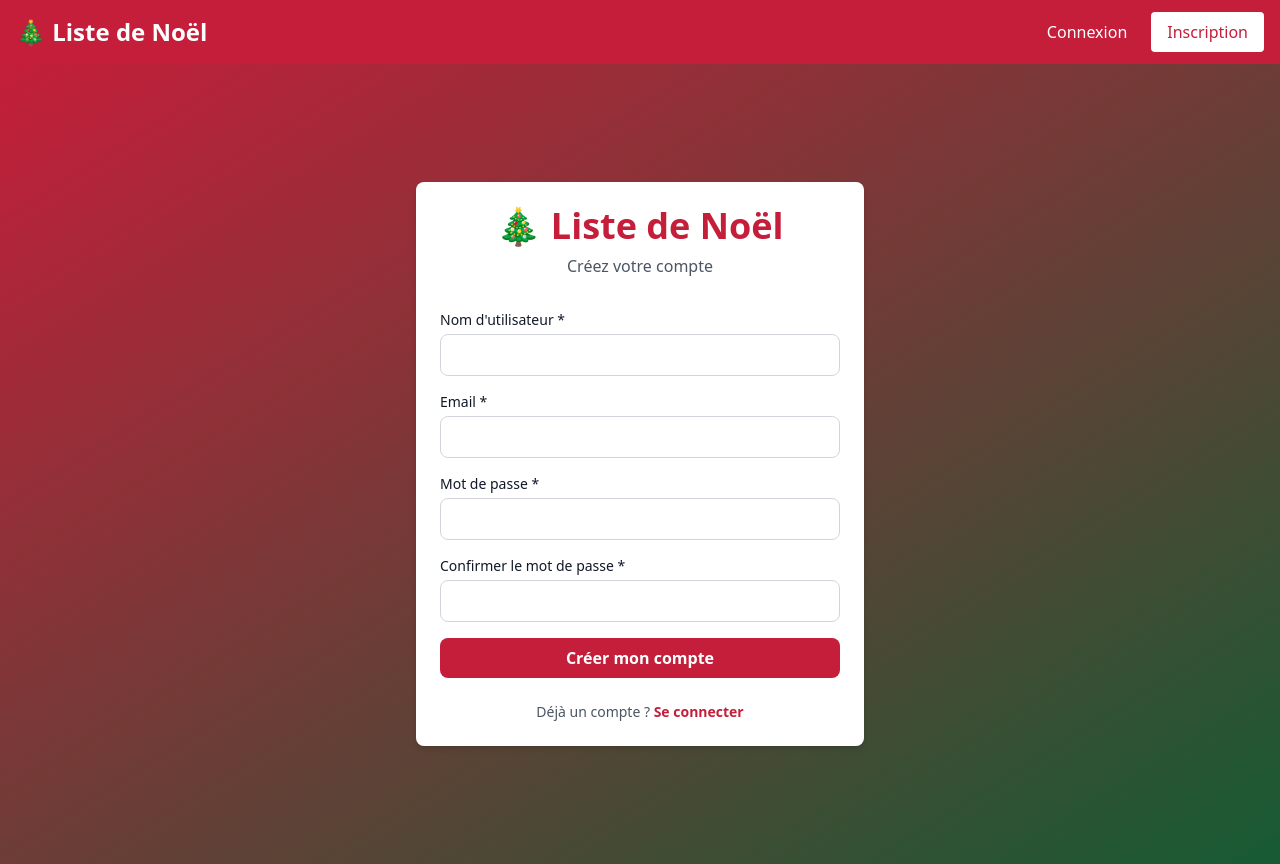
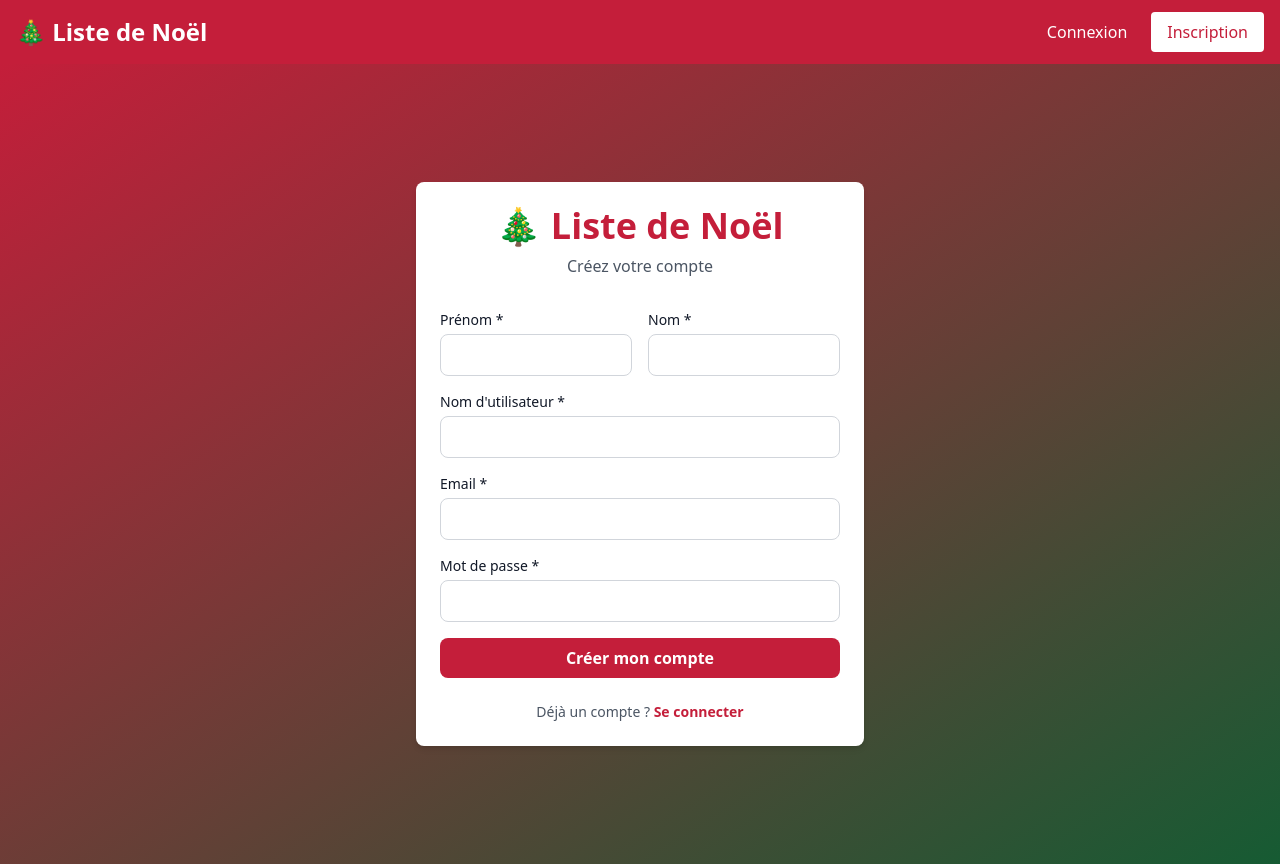
Before and after one commit to MBoussel/LaHotte-Front, a React (Vite) app: page /register in a window 1280 px wide. Built offline with nearby package versions, Linux system fonts and the light colour scheme; no server answers.

Commit message:
fix: login

```diff
--- a/src/pages/Login.tsx
+++ b/src/pages/Login.tsx
@@ -7,7 +7,7 @@ const Login = () => {
   const navigate = useNavigate();
   const { setUser } = useAuth();
   const [formData, setFormData] = useState({
-    username: '',
+    username: '',  // Peut être username OU email
     password: '',
   });
   const [error, setError] = useState('');
@@ -26,6 +26,7 @@ const Login = () => {
 
       navigate('/familles');
     } catch (err: any) {
+      console.error('Erreur login:', err);
       setError(err.response?.data?.detail || 'Identifiants incorrects');
     }
   };
@@ -53,12 +54,13 @@ const Login = () => {
         <form onSubmit={handleSubmit} className="space-y-4">
           <div>
             <label className="block text-sm font-medium mb-1">
-              Nom d'utilisateur
+              Email ou nom d'utilisateur
             </label>
             <input
               type="text"
               name="username"
               className="input"
+              placeholder="email@example.com"
               value={formData.username}
               onChange={handleChange}
               required
--- a/src/pages/Register.tsx
+++ b/src/pages/Register.tsx
@@ -7,8 +7,9 @@ const Register = () => {
   const [formData, setFormData] = useState({
     username: '',
     email: '',
+    first_name: '',
+    last_name: '',
     password: '',
-    confirmPassword: '',
   });
   const [error, setError] = useState('');
 
@@ -16,15 +17,17 @@ const Register = () => {
     e.preventDefault();
     setError('');
 
-    if (formData.password !== formData.confirmPassword) {
-      setError('Les mots de passe ne correspondent pas');
-      return;
-    }
-
     try {
-      await authAPI.register(formData.username, formData.email, formData.password);
+      await authAPI.register(
+        formData.username,
+        formData.email,
+        formData.password,
+        formData.first_name,
+        formData.last_name
+      );
       navigate('/login');
     } catch (err: any) {
+      console.error('Erreur register:', err);
       setError(err.response?.data?.detail || 'Erreur lors de l\'inscription');
     }
   };
@@ -50,6 +53,36 @@ const Register = () => {
         )}
 
         <form onSubmit={handleSubmit} className="space-y-4">
+          <div className="grid grid-cols-2 gap-4">
+            <div>
+              <label className="block text-sm font-medium mb-1">
+                Prénom *
+              </label>
+              <input
+                type="text"
+                name="first_name"
+                className="input"
+                value={formData.first_name}
+                onChange={handleChange}
+                required
+              />
+            </div>
+
+            <div>
+              <label className="block text-sm font-medium mb-1">
+                Nom *
+              </label>
+              <input
+                type="text"
+                name="last_name"
+                className="input"
+                value={formData.last_name}
+                onChange={handleChange}
+                required
+              />
+            </div>
+          </div>
+
           <div>
             <label className="block text-sm font-medium mb-1">
               Nom d'utilisateur *
@@ -92,20 +125,6 @@ const Register = () => {
             />
           </div>
 
-          <div>
-            <label className="block text-sm font-medium mb-1">
-              Confirmer le mot de passe *
-            </label>
-            <input
-              type="password"
-              name="confirmPassword"
-              className="input"
-              value={formData.confirmPassword}
-              onChange={handleChange}
-              required
-            />
-          </div>
-
           <button type="submit" className="btn-primary w-full">
             Créer mon compte
           </button>
--- a/src/services/api.ts
+++ b/src/services/api.ts
@@ -47,8 +47,20 @@ api.interceptors.response.use(
 
 // Auth
 export const authAPI = {
-  register: (username: string, email: string, password: string) =>
-    api.post<User>('/auth/register', { username, email, password }),
+  register: (
+    username: string,
+    email: string,
+    password: string,
+    first_name?: string,
+    last_name?: string
+  ) =>
+    api.post<User>('/auth/register', {
+      username,
+      email,
+      password,
+      first_name: first_name || '',
+      last_name: last_name || '',
+    }),
 
   login: (username: string, password: string) =>
     api.post<{ access_token: string; token_type: string }>(
@@ -59,7 +71,6 @@ export const authAPI = {
 
   getMe: () => api.get<User>('/auth/me'),
 };
-
 // Familles
 export const famillesAPI = {
   getAll: () => api.get<Famille[]>('/familles/'),
```
